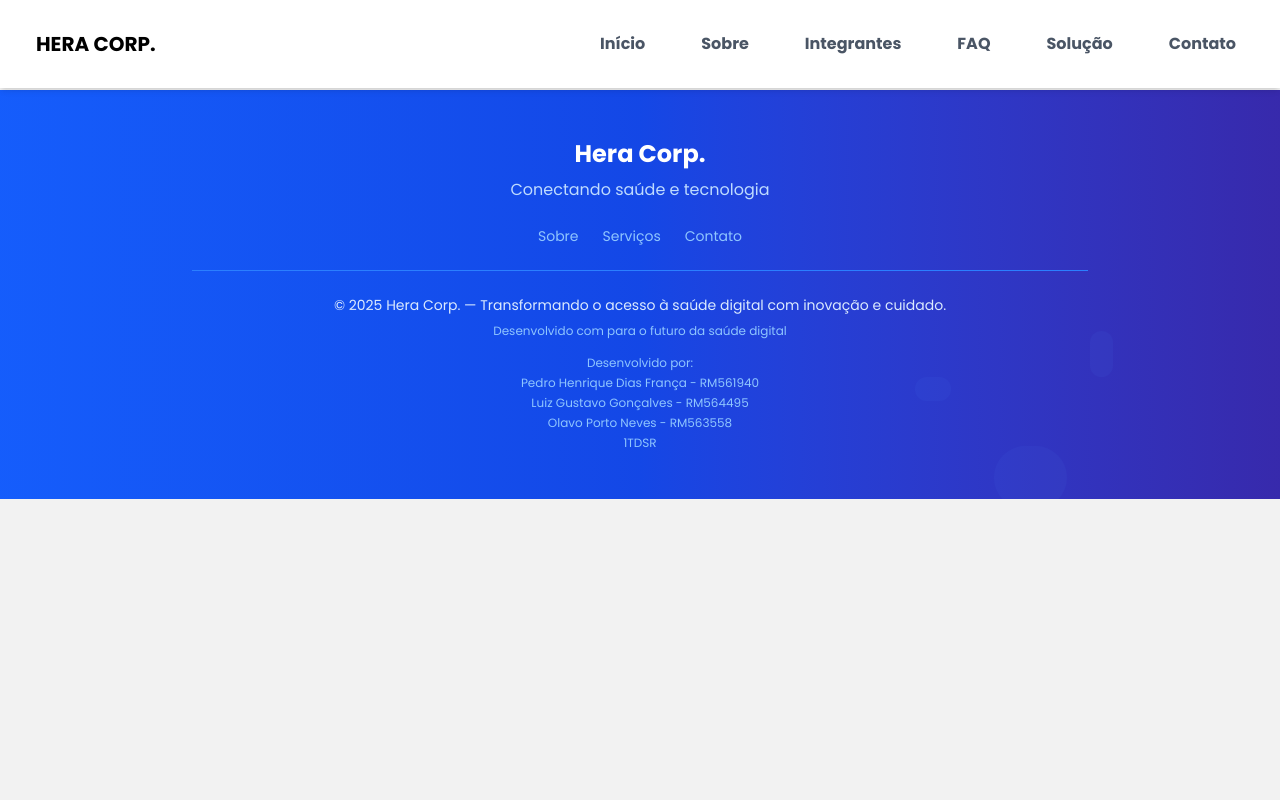
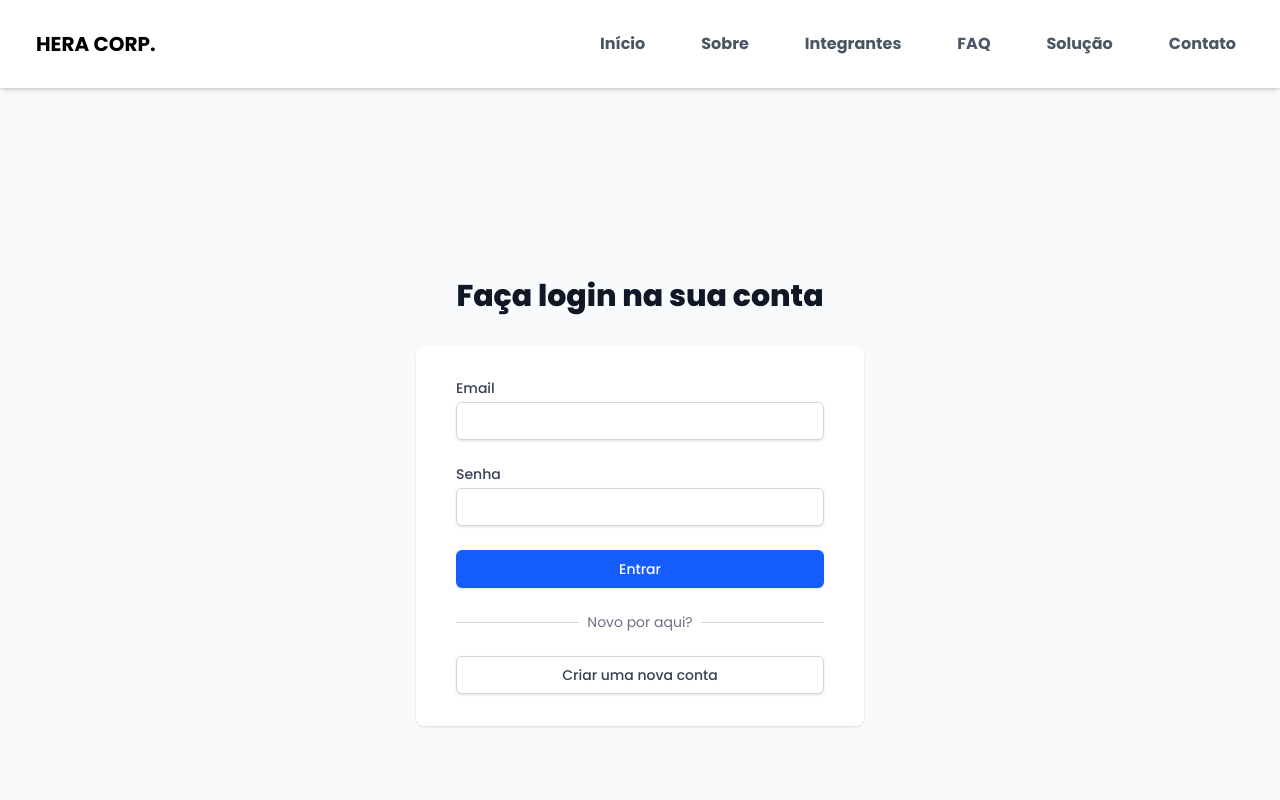
Before and after one commit to pedrozhd/hera_corp, a React (Vite) app: page /login in a window 1280 px wide. Shown: the top 800 px of the page. Built offline with nearby package versions, Linux system fonts and the light colour scheme.

Commit message:
adicionando página de login e cadastro.

```diff
--- a/package.json
+++ b/package.json
@@ -14,7 +14,7 @@
     "@tailwindcss/vite": "^4.1.13",
     "react": "^19.1.1",
     "react-dom": "^19.1.1",
-    "react-router-dom": "^7.9.2",
+    "react-router-dom": "^7.9.4",
     "react-router-hash-link": "^2.4.3",
     "tailwindcss": "^4.1.13"
   },
--- a/src/App.tsx
+++ b/src/App.tsx
@@ -13,6 +13,7 @@ import About from './pages/about'
 import ScrollToTop from './components/scrolltotop'
 import Member from './components/members'
 import FaqAnswer from './components/faqanswer'
+import LoginPage from './pages/LoginPage'
 
 function App() {
   return (
@@ -38,6 +39,7 @@ function App() {
         <Route path="/betasolution" element={<BetaSolution />} />
         <Route path="/faqpage" element={<FaqPage />} />
         <Route path="/about" element={<About />} />
+        <Route path="/login" element={<LoginPage />} />
       </Routes>
       <Footer />
     </BrowserRouter>
--- /dev/null
+++ b/src/pages/LoginPage.tsx
@@ -0,0 +1,129 @@
+import { useState } from 'react';
+
+const LoginPage = () => {
+  const [isLogin, setIsLogin] = useState(true);
+  const [formData, setFormData] = useState({
+    email: '',
+    password: '',
+    name: ''
+  });
+
+  const handleChange = (e: React.ChangeEvent<HTMLInputElement>) => {
+    const { name, value } = e.target;
+    setFormData(prev => ({
+      ...prev,
+      [name]: value
+    }));
+  };
+
+  const handleSubmit = (e: React.FormEvent) => {
+    e.preventDefault();
+    // Lógica de autenticação aqui
+    console.log('Formulário enviado:', formData);
+  };
+
+  return (
+    <div className="min-h-screen bg-gray-50 flex flex-col justify-center py-12 sm:px-6 lg:px-8">
+      <div className="sm:mx-auto sm:w-full sm:max-w-md">
+        <h2 className="mt-6 text-center text-3xl font-extrabold text-gray-900">
+          {isLogin ? 'Faça login na sua conta' : 'Crie uma nova conta'}
+        </h2>
+      </div>
+
+      <div className="mt-8 sm:mx-auto sm:w-full sm:max-w-md">
+        <div className="bg-white py-8 px-4 shadow sm:rounded-lg sm:px-10">
+          <form className="space-y-6" onSubmit={handleSubmit}>
+            {!isLogin && (
+              <div>
+                <label htmlFor="name" className="block text-sm font-medium text-gray-700">
+                  Nome completo
+                </label>
+                <div className="mt-1">
+                  <input
+                    id="name"
+                    name="name"
+                    type="text"
+                    required
+                    value={formData.name}
+                    onChange={handleChange}
+                    className="appearance-none block w-full px-3 py-2 border border-gray-300 rounded-md shadow-sm placeholder-gray-400 focus:outline-none focus:ring-blue-500 focus:border-blue-500 sm:text-sm"
+                  />
+                </div>
+              </div>
+            )}
+
+            <div>
+              <label htmlFor="email" className="block text-sm font-medium text-gray-700">
+                Email
+              </label>
+              <div className="mt-1">
+                <input
+                  id="email"
+                  name="email"
+                  type="email"
+                  autoComplete="email"
+                  required
+                  value={formData.email}
+                  onChange={handleChange}
+                  className="appearance-none block w-full px-3 py-2 border border-gray-300 rounded-md shadow-sm placeholder-gray-400 focus:outline-none focus:ring-blue-500 focus:border-blue-500 sm:text-sm"
+                />
+              </div>
+            </div>
+
+            <div>
+              <label htmlFor="password" className="block text-sm font-medium text-gray-700">
+                Senha
+              </label>
+              <div className="mt-1">
+                <input
+                  id="password"
+                  name="password"
+                  type="password"
+                  autoComplete={isLogin ? 'current-password' : 'new-password'}
+                  required
+                  value={formData.password}
+                  onChange={handleChange}
+                  className="appearance-none block w-full px-3 py-2 border border-gray-300 rounded-md shadow-sm placeholder-gray-400 focus:outline-none focus:ring-blue-500 focus:border-blue-500 sm:text-sm"
+                />
+              </div>
+            </div>
+
+            <div>
+              <button
+                type="submit"
+                className="w-full flex justify-center py-2 px-4 border border-transparent rounded-md shadow-sm text-sm font-medium text-white bg-blue-600 hover:bg-blue-700 focus:outline-none focus:ring-2 focus:ring-offset-2 focus:ring-blue-500"
+              >
+                {isLogin ? 'Entrar' : 'Cadastrar'}
+              </button>
+            </div>
+          </form>
+
+          <div className="mt-6">
+            <div className="relative">
+              <div className="absolute inset-0 flex items-center">
+                <div className="w-full border-t border-gray-300" />
+              </div>
+              <div className="relative flex justify-center text-sm">
+                <span className="px-2 bg-white text-gray-500">
+                  {isLogin ? 'Novo por aqui?' : 'Já tem uma conta?'}
+                </span>
+              </div>
+            </div>
+
+            <div className="mt-6">
+              <button
+                type="button"
+                onClick={() => setIsLogin(!isLogin)}
+                className="w-full flex justify-center py-2 px-4 border border-gray-300 rounded-md shadow-sm text-sm font-medium text-gray-700 bg-white hover:bg-gray-50 focus:outline-none focus:ring-2 focus:ring-offset-2 focus:ring-blue-500"
+              >
+                {isLogin ? 'Criar uma nova conta' : 'Fazer login'}
+              </button>
+            </div>
+          </div>
+        </div>
+      </div>
+    </div>
+  );
+};
+
+export default LoginPage;
--- a/src/pages/solution.tsx
+++ b/src/pages/solution.tsx
@@ -18,10 +18,10 @@ const Solution = () => {
             a página da consulta.
           </p>
           <Link
-            to="/betasolution"
+            to="/login"
             className="inline-block px-6 py-3 bg-blue-600 text-white rounded-lg font-semibold transition-all duration-200 shadow-sm hover:bg-blue-700 hover:translate-y-0.5 active:translate-y-0.5 focus:outline-2 focus:outline-blue-300 focus:outline-offset-2"
           >
-            Veja a solução
+            Faça login para ver a solução
           </Link>
         </div>
       </section>
```
Also changed, not shown: 1 other file (tests, documents, lock files or other folders).
